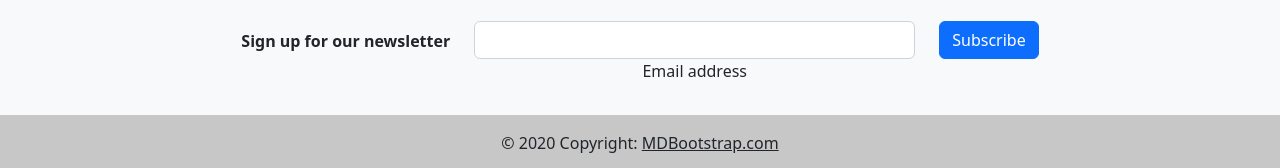
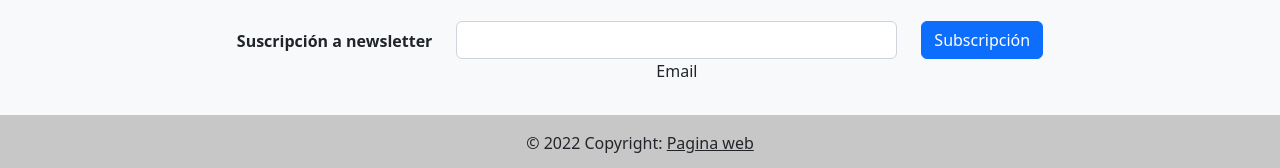
Before and after one commit to ead-codigo-2022/ejercicio-con-bootstrap-gabi-fran-y-alo, a plain HTML site: page index.html in a window 1280 px wide. Shown: the part 1018-1186 px from the top of the page. Drawn offline with nearby package versions, Linux system fonts and the light colour scheme.

Commit message:
Update index.html

```diff
--- a/index.html
+++ b/index.html
@@ -29,7 +29,7 @@
 				<img src="images/contaminacion-mar.jpg" class="d-block w-100" alt="...">
 			  </div>
 			  <div class="carousel-item">
-				<img src="images/GettyImages-962590716.jpg" class="d-block w-100" alt="...">
+				<img src="images/contaminacion-oceanos.jpg" class="d-block w-100" alt="...">
 			  </div>
 			  <div class="carousel-item">
 				<img src="images/contaminación-oceanos-ocho-medidas.jpg" class="d-block w-100" alt="...">
@@ -78,7 +78,7 @@
 				<!--Grid column-->
 				<div class="col-auto">
 				  <p class="pt-2">
-					<strong>Sign up for our newsletter</strong>
+					<strong>Suscripción a newsletter</strong>
 				  </p>
 				</div>
 				<!--Grid column-->
@@ -88,7 +88,7 @@
 				  <!-- Email input -->
 				  <div class="form-outline mb-4">
 					<input type="email" id="form5Example27" class="form-control" />
-					<label class="form-label" for="form5Example27">Email address</label>
+					<label class="form-label" for="form5Example27">Email</label>
 				  </div>
 				</div>
 				<!--Grid column-->
@@ -97,7 +97,7 @@
 				<div class="col-auto">
 				  <!-- Submit button -->
 				  <button type="submit" class="btn btn-primary mb-4">
-					Subscribe
+					Subscripción
 				  </button>
 				</div>
 				<!--Grid column-->
@@ -111,8 +111,8 @@
 
 		<!-- Copyright -->
 		<div class="text-center p-3" style="background-color: rgba(0, 0, 0, 0.2);">
-		  © 2020 Copyright:
-		  <a class="text-dark" href="https://mdbootstrap.com/">MDBootstrap.com</a>
+		  © 2022 Copyright:
+		  <a class="text-dark" href="ejercicio-con-bootstrap-gabi-fran-y-alo/index.html">Pagina web</a>
 		</div>
 		<!-- Copyright -->
 	  </footer>
```
